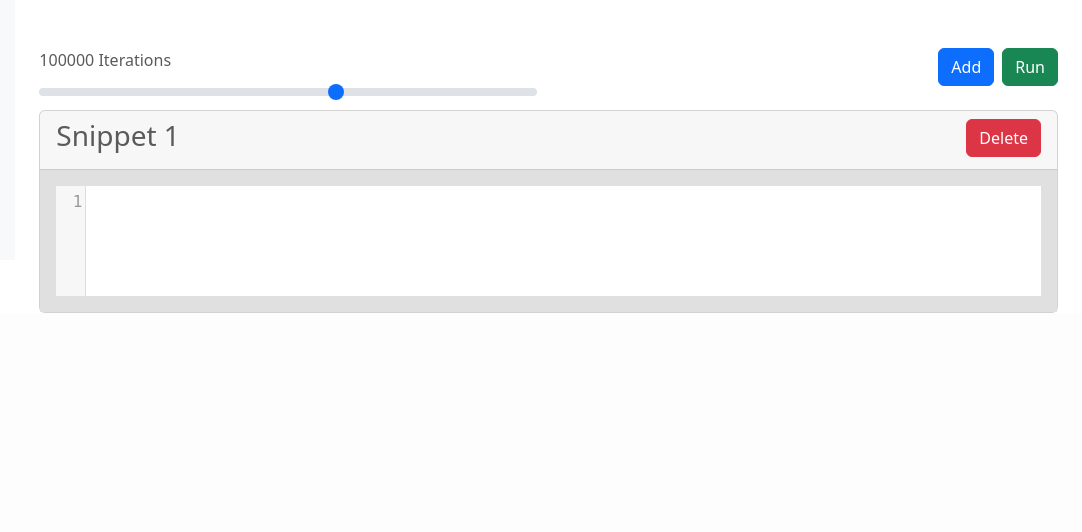
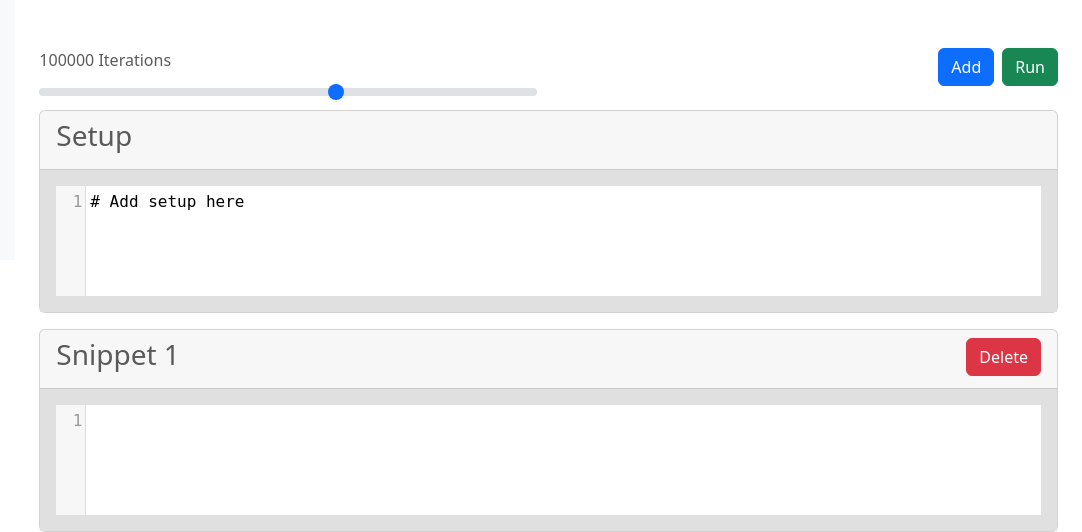
Before and after one commit to drhannah94/pytyme, a Django app: page / in a window 1280 px wide. Shown: the part 574-1106 px from the top of the page, without its empty margins (198-1280 px from the left). Before the commit the page ends 887 px from the top, so only its background shows below. Run offline with Django 4.2, Linux system fonts and the light colour scheme; some libraries are stand-ins or nearby versions.

Commit message:
Added functionallity for setup code area

```diff
--- a/pytyme/tyme/static/tyme/js/home.js
+++ b/pytyme/tyme/static/tyme/js/home.js
@@ -1,26 +1,27 @@
 $(document).ready(function() {
 	$('#loading').hide();
+
+	var sliderPos = logToSlider(context.iterations);
+	$('#iterations').val(sliderPos);
+	$('#iterations-label').text(`${context.iterations} Iterations`);
 
 	if (Object.keys(context.code).length > 0) {
 		populateSnippets();
 	} else {
+		codeMirrorInit('py-code-mirror-0', '# Add setup here');
 		codeMirrorInit('py-code-mirror-1');
 	}
 });
 
 $('#add-snippet').click(function () {
 	var snippets = $('.card');
-	var num = snippets.length + 1;
+	var num = snippets.length;
 	addSnippet(num);
 });
 
 $('#iterations').change(function () {
 	var position = $(this).val();
-	console.log('position = ', position);
 	var val = sliderToLog(position);
-
-	console.log('val = ', val);
-
 	$('#iterations-label').text(`${val} Iterations`);
 });
 
@@ -97,24 +98,48 @@
 
 function populateSnippets() {
 	for (let snip in context.code) {
-		var id = parseInt(snip.split(' ')[1]);
-		console.log('id = ', id)
-		if (id > 1) {
-			addSnippet(id, context.code[snip]);
+		if (snip.localeCompare('Setup') == 0) {
+			codeMirrorInit(`py-code-mirror-0`, context.code[snip]);
 		} else {
-			codeMirrorInit(`py-code-mirror-${id}`, context.code[snip]);
+			var id = parseInt(snip.split(' ')[1]);
+			if (id > 1) {
+				addSnippet(id, context.code[snip]);
+			} else {
+				codeMirrorInit(`py-code-mirror-${id}`, context.code[snip]);
+			}
 		}
 	}
 }
 
+function scale (number, inMin, inMax, outMin, outMax) {
+    return (number - inMin) * (outMax - outMin) / (inMax - inMin) + outMin;
+}
+
+function logToSlider(position) {
+	// The result should be between 100 an 10000000
+	var minp = Math.log(100);
+	var maxp = Math.log(10000000);
+
+	// position will be between 0 and 100
+	var minv = 0;
+	var maxv = 100;
+
+	// calculate adjustment factor
+	var scale = (maxv - minv) / (maxp - minp);
+
+	var pos = Math.log(position);
+
+	return Math.trunc(minv + scale * (pos - minp));
+}
+
 function sliderToLog(position) {
+	// The result should be between 100 an 10000000
+	var minv = Math.log(100);
+	var maxv = Math.log(10000000);
+
 	// position will be between 0 and 100
 	var minp = 0;
 	var maxp = 100;
-
-	// The result should be between 100 an 10000000
-	var minv = Math.log(100);
-	var maxv = Math.log(10000000);
 
 	// calculate adjustment factor
 	var scale = (maxv - minv) / (maxp - minp);
--- a/pytyme/tyme/templates/tyme/home.html
+++ b/pytyme/tyme/templates/tyme/home.html
@@ -120,8 +120,23 @@
 		      	</div>
 		      </div>
 
+		      <div id="setup">
+		        <div id="setup-card" class="card">
+		  				<div class="card-header">
+		  					<div class="row">
+		  						<div class="col">
+			  						<h3 class="card-tile">Setup</h3>
+			  					</div>
+			  				</div>
+		  				</div>
+			  			<div class="card-body code">
+			  				<textarea id="py-code-mirror-0"></textarea>
+			  			</div>
+			  		</div>
+		      </div>
+
 		      <div id="code-snippets">
-		        <div id="snippet-1" class="card">
+		        <div id="snippet-1" class="card mt-3">
 		  				<div class="card-header">
 		  					<div class="row">
 		  						<div class="col">
@@ -145,7 +160,8 @@
 		</div>
 		<script type="text/javascript">
 			var context = {
-				code: {{ vs.code|safe }}
+				code: {{ vs.code|safe }},
+				iterations: {{ vs.iterations }}
 			}
 		</script>
 
--- a/pytyme/tyme/views.py
+++ b/pytyme/tyme/views.py
@@ -11,7 +11,6 @@
 def home(request):
 	request.session.flush()
 	state = State(request.session, APP_NAME)
-
 
 	js = {
 		'plot_js': '',
@@ -45,11 +44,11 @@
 
 		print(f'data = {data}')
 
-		snakes = {
-			'Snippet 1': '"-".join(str(n) for n in range(100))',
-			'Snippet 2': '"-".join([str(n) for n in range(100)])',
-			'Snippet 3': '"-".join(map(str, range(100)))'
-		}
+		# snakes = {
+		# 	'Snippet 1': '"-".join(str(n) for n in range(100))',
+		# 	'Snippet 2': '"-".join([str(n) for n in range(100)])',
+		# 	'Snippet 3': '"-".join(map(str, range(100)))'
+		# }
 
 		plot = comparison(code, width, iterations)
 
@@ -58,5 +57,4 @@
 		state.set_state(['vs', 'width'], width)
 		state.set_state(['vs', 'iterations'], iterations)
 
-
 	return render(request, 'home.html', state.get_state())
```
Also changed, not shown: pytyme/tyme/scripts.py (+11 -6 lines).
